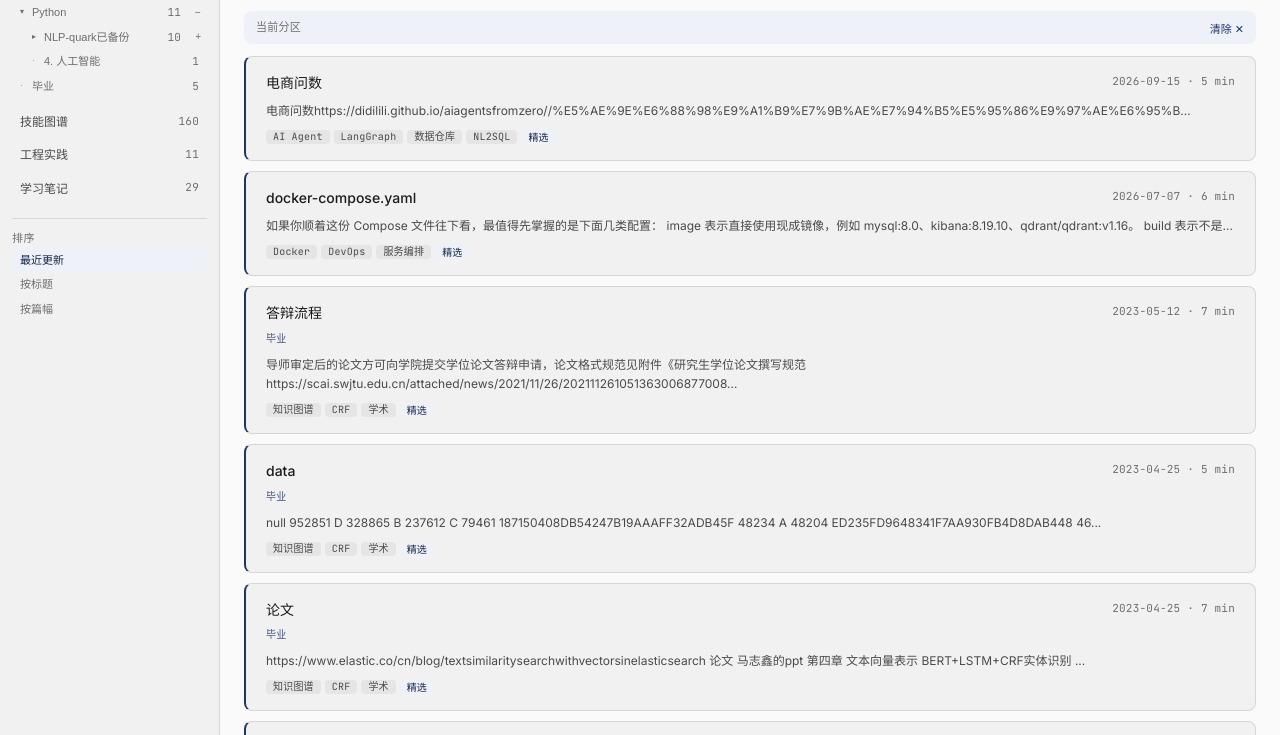
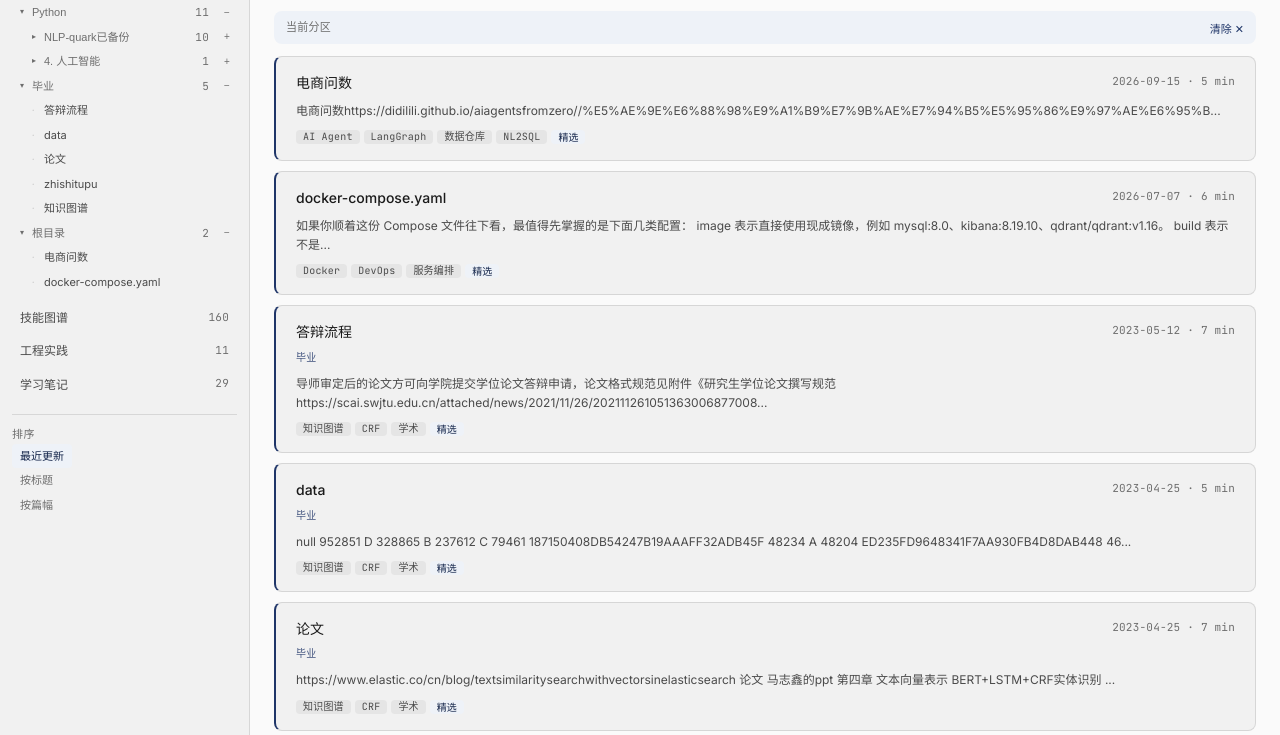
Before and after one commit to jcstrong/jcstrong.github.io, an Astro site: page /notes/projects in a window 1280 px wide. Shown: the part 182-917 px from the top of the page. Built offline with nearby package versions, Linux system fonts and the light colour scheme; Astro itself is replaced by a stand-in of ours.

Commit message:
feat: 分区导航下探到文件级，文件夹下直接列出笔记标题
- lib/tree.ts 新增 NavFolder/NavItem 与 toNavTree/flattenNav
- 侧边栏渲染 文件夹 → 文件 完整层级，文件可点击进详情
- 根目录散装笔记归入 __root__ 分组，筛选取值同步处理
- 单测验证：默认展开可见文件、收起隐藏、深层展开可见

```diff
--- a/src/components/CategoryTree.vue
+++ b/src/components/CategoryTree.vue
@@ -18,7 +18,7 @@
             <span class="node-count mono">{{ cat.count }}</span>
           </a>
           <button
-            v-if="cat.id === currentCategory && tree.length"
+            v-if="cat.id === currentCategory && nav.length"
             class="tree-caret"
             :title="expanded ? '收起' : '展开'"
             @click="expanded = !expanded"
@@ -27,32 +27,45 @@
           </button>
         </div>
 
-        <!-- 当前板块的文件夹层级树 -->
-        <div v-if="cat.id === currentCategory && expanded && tree.length" class="tree-children">
-          <div
-            v-for="node in visibleTree"
-            :key="node.path"
-            class="tree-row"
-          >
+        <!-- 当前板块：文件夹 → 文件 完整层级导航 -->
+        <div v-if="cat.id === currentCategory && expanded && nav.length" class="tree-children">
+          <div v-for="(item, i) in nav" :key="`${item.kind}-${item.path}-${item.name}-${i}`" class="tree-row">
+            <!-- 文件夹：点击筛选 -->
             <button
+              v-if="item.kind === 'folder'"
               class="tree-leaf"
-              :class="{ active: activeFolder === node.path }"
-              :style="{ paddingLeft: `${8 + node.depth * 12}px` }"
-              @click="select(node.path)"
+              :class="{ active: activeFolder === item.path }"
+              :style="{ paddingLeft: `${8 + item.depth * 12}px` }"
+              @click="select(item.path)"
             >
               <span class="leaf-name">
-                <span class="leaf-icon">{{ node.children.length ? (isOpen(node.path) ? '▾' : '▸') : '·' }}</span>
-                {{ node.name || '根目录' }}
+                <span class="leaf-icon">{{ item.expandable ? (isOpen(item.path) ? '▾' : '▸') : '·' }}</span>
+                {{ item.name }}
               </span>
-              <span class="node-count mono">{{ node.count }}</span>
+              <span class="node-count mono">{{ item.count }}</span>
             </button>
+
+            <!-- 文件（笔记）：点击进入详情 -->
+            <a
+              v-else
+              :href="item.href"
+              class="tree-leaf tree-file"
+              :style="{ paddingLeft: `${8 + item.depth * 12}px` }"
+              :title="item.name"
+            >
+              <span class="leaf-name">
+                <span class="leaf-icon">·</span>
+                {{ item.name }}
+              </span>
+            </a>
+
             <button
-              v-if="node.children.length"
+              v-if="item.kind === 'folder' && item.expandable"
               class="tree-caret"
-              :title="isOpen(node.path) ? '收起' : '展开'"
-              @click="toggleNode(node.path)"
+              :title="isOpen(item.path) ? '收起' : '展开'"
+              @click="toggleNode(item.path)"
             >
-              {{ isOpen(node.path) ? '−' : '+' }}
+              {{ isOpen(item.path) ? '−' : '+' }}
             </button>
           </div>
         </div>
@@ -79,6 +92,7 @@
 
 <script setup lang="ts">
 import { computed, ref, watch } from 'vue';
+import { flattenNav, type NavFolder, type NavItem } from '../lib/tree';
 
 interface Category {
   id: string;
@@ -86,20 +100,11 @@ interface Category {
   count: number;
 }
 
-interface FlatNode {
-  name: string;
-  path: string;
-  count: number;
-  directCount: number;
-  depth: number;
-  children: { path: string }[];
-}
-
 const props = defineProps<{
   categories: Category[];
   currentCategory?: string;
-  /** 扁平化后的文件夹树（仅当前板块） */
-  tree?: FlatNode[];
+  /** 当前板块的精简导航树 */
+  navTree?: NavFolder[];
   activeFolder?: string;
 }>();
 
@@ -116,12 +121,12 @@ const sortOptions = [
   { id: 'readingTime', label: '按篇幅' },
 ];
 
-// 已展开的文件夹路径集合（切换板块时重置，默认展开第一层）
+// 已展开的文件夹（默认展开第一层，文件级节点随之可见）
 const openSet = ref<Set<string>>(new Set());
 watch(
-  () => [props.currentCategory, props.tree] as const,
+  () => [props.currentCategory, props.navTree] as const,
   () => {
-    openSet.value = new Set((props.tree || []).filter(n => n.depth === 0).map(n => n.path));
+    openSet.value = new Set((props.navTree || []).map(n => n.path));
   },
   { immediate: true }
 );
@@ -137,17 +142,8 @@ function toggleNode(path: string) {
   openSet.value = next;
 }
 
-/** 只渲染祖先链全部展开的节点 */
-const visibleTree = computed(() => {
-  return (props.tree || []).filter(node => {
-    const segments = node.path.split('/');
-    for (let i = 1; i < segments.length; i++) {
-      const ancestor = segments.slice(0, i).join('/');
-      if (!openSet.value.has(ancestor)) return false;
-    }
-    return true;
-  });
-});
+/** 可见导航项（文件夹 + 文件）由展开状态推导 */
+const nav = computed<NavItem[]>(() => flattenNav(props.navTree || [], openSet.value));
 
 function select(path: string) {
   const next = path === props.activeFolder ? '' : path;
@@ -165,7 +161,7 @@ function selectSort(id: string) {
 
 <style scoped>
 .category-tree {
-  width: 220px;
+  width: 250px;
   flex-shrink: 0;
   padding: 16px 12px;
   background: var(--bg-secondary);
@@ -239,6 +235,7 @@ function selectSort(id: string) {
   color: var(--text-tertiary);
   cursor: pointer;
   font-size: 10px;
+  flex-shrink: 0;
 }
 
 .node-label {
@@ -248,6 +245,7 @@ function selectSort(id: string) {
 .node-count {
   font-size: 11px;
   color: var(--text-tertiary);
+  flex-shrink: 0;
 }
 
 .tree-node.active .node-count {
@@ -262,7 +260,8 @@ function selectSort(id: string) {
   display: flex;
   align-items: center;
   gap: 6px;
-  width: 100%;
+  flex: 1;
+  min-width: 0;
   padding: 4px 8px;
   font-size: 11px;
   color: var(--text-tertiary);
@@ -272,6 +271,7 @@ function selectSort(id: string) {
   cursor: pointer;
   border-radius: var(--radius-sm);
   line-height: 1.5;
+  text-decoration: none;
 }
 
 .tree-leaf:hover {
@@ -283,6 +283,15 @@ function selectSort(id: string) {
   color: var(--accent-text);
   background: var(--accent-light);
   font-weight: 500;
+}
+
+/* 文件级节点：与文件夹区分（无计数、字色更浅、悬停显示下划线感） */
+.tree-file {
+  color: var(--text-secondary);
+}
+
+.tree-file .leaf-icon {
+  opacity: 0.5;
 }
 
 .leaf-name {
--- a/src/lib/tree.ts
+++ b/src/lib/tree.ts
@@ -27,6 +27,8 @@ export interface TreeNode {
   /** 直接挂在该文件夹下的笔记数 */
   directCount: number;
   children: TreeNode[];
+  /** 直接挂在该文件夹下的笔记（文件级节点） */
+  notes: TreeNote[];
 }
 
 /** 剥离分类前缀：collection slug 形如 skills/Python/xxx.md */
@@ -39,7 +41,7 @@ export function stripCategory(slug: string): string {
  * @param notes 同一板块下的笔记
  */
 export function buildFolderTree(notes: TreeNote[]): TreeNode {
-  const root: TreeNode = { name: '', path: '', count: 0, directCount: 0, children: [] };
+  const root: TreeNode = { name: '', path: '', count: 0, directCount: 0, children: [], notes: [] };
 
   for (const note of notes) {
     const segments = note.folderPath ? note.folderPath.split('/') : [];
@@ -55,6 +57,7 @@ export function buildFolderTree(notes: TreeNote[]): TreeNode {
           count: 0,
           directCount: 0,
           children: [],
+          notes: [],
         };
         cursor.children.push(next);
       }
@@ -62,11 +65,15 @@ export function buildFolderTree(notes: TreeNote[]): TreeNode {
       cursor = next;
     }
     cursor.directCount++;
+    cursor.notes.push(note);
   }
 
   sortTree(root);
   return root;
 }
+
+/** 根目录分组用的伪路径（notes 直接位于板块根下时使用） */
+export const ROOT_FOLDER = '__root__';
 
 /** 文件夹排序：有子目录的优先，再按笔记数降序，最后按名称 */
 function sortTree(node: TreeNode): void {
@@ -77,17 +84,99 @@ function sortTree(node: TreeNode): void {
   node.children.forEach(sortTree);
 }
 
-/** 扁平化树（用于渲染带缩进的列表） */
-export interface FlatTreeNode extends TreeNode {
+/**
+ * 侧边栏导航项：文件夹节点 + 文件（笔记）节点
+ * 文件夹在前、文件在后，形成完整的「文件夹 → 文件」层级导航
+ */
+export interface NavItem {
+  kind: 'folder' | 'note';
+  /** 显示名：文件夹名 / 笔记标题 */
+  name: string;
+  /** 文件夹：自身路径；笔记项：所属文件夹路径（用于祖先可见性判断） */
+  path: string;
   depth: number;
+  /** 文件夹：递归笔记数；笔记项固定 1 */
+  count: number;
+  /** 是否有可展开内容（子文件夹或直属笔记） */
+  expandable: boolean;
+  /** 笔记项专属：详情页链接 */
+  href?: string;
+  /** 笔记项专属：所属文件夹路径（篩选用） */
+  folderPath?: string;
 }
 
-export function flattenTree(node: TreeNode, depth = 0, out: FlatTreeNode[] = []): FlatTreeNode[] {
-  for (const child of node.children) {
-    out.push({ ...child, depth });
-    flattenTree(child, depth + 1, out);
+/** 精简导航树：只带侧边栏需要的字段，控制传给 island 的 props 体积 */
+export interface NavFolder {
+  name: string;
+  path: string;
+  count: number;
+  children: NavFolder[];
+  notes: { title: string; href: string }[];
+}
+
+/** 由完整树生成精简导航树（含根目录分组） */
+export function toNavTree(tree: TreeNode): NavFolder[] {
+  const folders: NavFolder[] = tree.children.map(convert);
+
+  // 板块根目录下的散装笔记单独成组
+  if (tree.notes.length) {
+    folders.push({
+      name: '根目录',
+      path: ROOT_FOLDER,
+      count: tree.notes.length,
+      children: [],
+      notes: tree.notes.map(n => ({ title: n.title, href: `/notes/${n.category}/${n.slug}` })),
+    });
   }
-  return out;
+  return folders;
+}
+
+function convert(node: TreeNode): NavFolder {
+  return {
+    name: node.name,
+    path: node.path,
+    count: node.count,
+    children: node.children.map(convert),
+    notes: node.notes.map(n => ({ title: n.title, href: `/notes/${n.category}/${n.slug}` })),
+  };
+}
+
+/** 依据展开状态生成可见导航项（文件夹在前、文件在后） */
+export function flattenNav(folders: NavFolder[], openPaths: Set<string>): NavItem[] {
+  const items: NavItem[] = [];
+  walkNav(folders, 0, openPaths, items);
+  return items;
+}
+
+function walkNav(folders: NavFolder[], depth: number, openPaths: Set<string>, out: NavItem[]): void {
+  for (const folder of folders) {
+    const expandable = folder.children.length > 0 || folder.notes.length > 0;
+    out.push({
+      kind: 'folder',
+      name: folder.name,
+      path: folder.path,
+      depth,
+      count: folder.count,
+      expandable,
+    });
+
+    if (!openPaths.has(folder.path)) continue;
+
+    walkNav(folder.children, depth + 1, openPaths, out);
+
+    for (const note of folder.notes) {
+      out.push({
+        kind: 'note',
+        name: note.title,
+        path: folder.path,
+        folderPath: folder.path === ROOT_FOLDER ? '' : folder.path,
+        depth: depth + 1,
+        count: 1,
+        expandable: false,
+        href: note.href,
+      });
+    }
+  }
 }
 
 /** 顶部文件夹（板块内的第一层），用于首页卡片展示技术域 */
--- a/src/pages/notes/[category]/index.astro
+++ b/src/pages/notes/[category]/index.astro
@@ -4,7 +4,7 @@ import NoteCard from '../../../components/NoteCard.vue';
 import CategoryTree from '../../../components/CategoryTree.vue';
 import { getCollection } from 'astro:content';
 import { CATEGORY_META } from '../../../content.config';
-import { buildFolderTree, flattenTree, stripCategory } from '../../../lib/tree';
+import { buildFolderTree, toNavTree, stripCategory } from '../../../lib/tree';
 
 export async function getStaticPaths() {
   const allNotes = await getCollection('notes');
@@ -27,8 +27,8 @@ const categoryStats = Object.entries(CATEGORY_META).map(([id, m]) => ({
   count: allNotes.filter(n => n.data.category === id).length,
 }));
 
-// 当前板块的文件夹层级树（扁平化，带缩进深度）
-const tree = flattenTree(buildFolderTree(categoryNotes.map(n => ({
+// 当前板块的文件夹层级树（含文件级节点，供侧边栏导航）
+const tree = buildFolderTree(categoryNotes.map(n => ({
   title: n.data.title,
   slug: stripCategory(n.slug),
   folderPath: n.data.folderPath,
@@ -38,7 +38,8 @@ const tree = flattenTree(buildFolderTree(categoryNotes.map(n => ({
   featured: n.data.featured,
   summary: n.data.summary,
   category: n.data.category,
-}))));
+})));
+const navTree = toNavTree(tree);
 
 const notesForRender = categoryNotes.map(n => ({
   title: n.data.title,
@@ -70,7 +71,7 @@ const notesForRender = categoryNotes.map(n => ({
       <CategoryTree
         categories={categoryStats}
         currentCategory={category}
-        tree={tree}
+        navTree={navTree}
         client:idle
       />
 
@@ -116,23 +117,33 @@ const notesForRender = categoryNotes.map(n => ({
   const emptyHint = document.getElementById('empty-hint');
   const listDesc = document.getElementById('list-desc');
   const totalCount = cards.length;
+  const ROOT_FOLDER = '__root__'; // 与 lib/tree.ts 保持一致：板块根目录下的散装笔记
   let activeFolder = '';
   let sortBy = 'updated';
+
+  function matches(folder: string): boolean {
+    if (!activeFolder) return true;
+    if (activeFolder === ROOT_FOLDER) return folder === '';
+    return folder === activeFolder || folder.startsWith(activeFolder + '/');
+  }
+
+  function folderLabel(): string {
+    return activeFolder === ROOT_FOLDER ? '根目录' : activeFolder;
+  }
 
   function applyFilter() {
     let visible = 0;
     for (const card of cards) {
-      const folder = card.dataset.folder || '';
-      const match = !activeFolder || folder === activeFolder || folder.startsWith(activeFolder + '/');
+      const match = matches(card.dataset.folder || '');
       card.hidden = !match;
       if (match) visible++;
     }
     if (filterBar) filterBar.hidden = !activeFolder;
-    if (filterPath) filterPath.textContent = activeFolder || '';
+    if (filterPath) filterPath.textContent = folderLabel();
     if (emptyHint) emptyHint.hidden = visible > 0;
     if (listDesc) {
       listDesc.textContent = activeFolder
-        ? `${visible} / ${totalCount} 篇 · 分区：${activeFolder}`
+        ? `${visible} / ${totalCount} 篇 · 分区：${folderLabel()}`
         : `${totalCount} 篇 · 按 Typora 目录层级 树状分区`;
     }
   }
```
